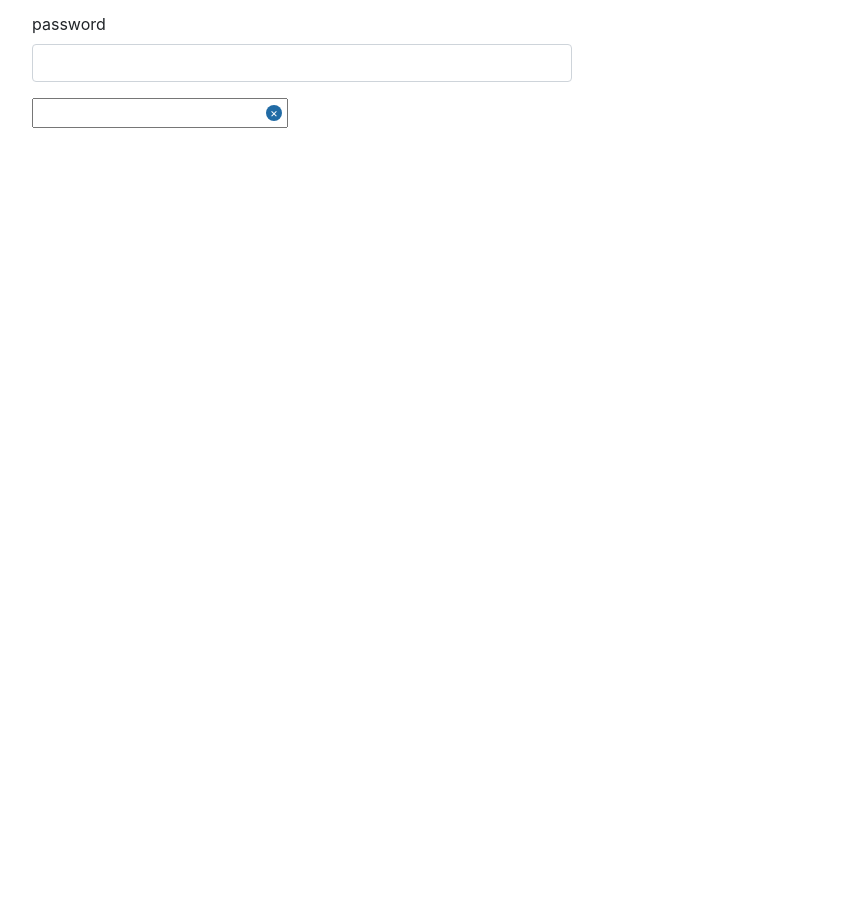
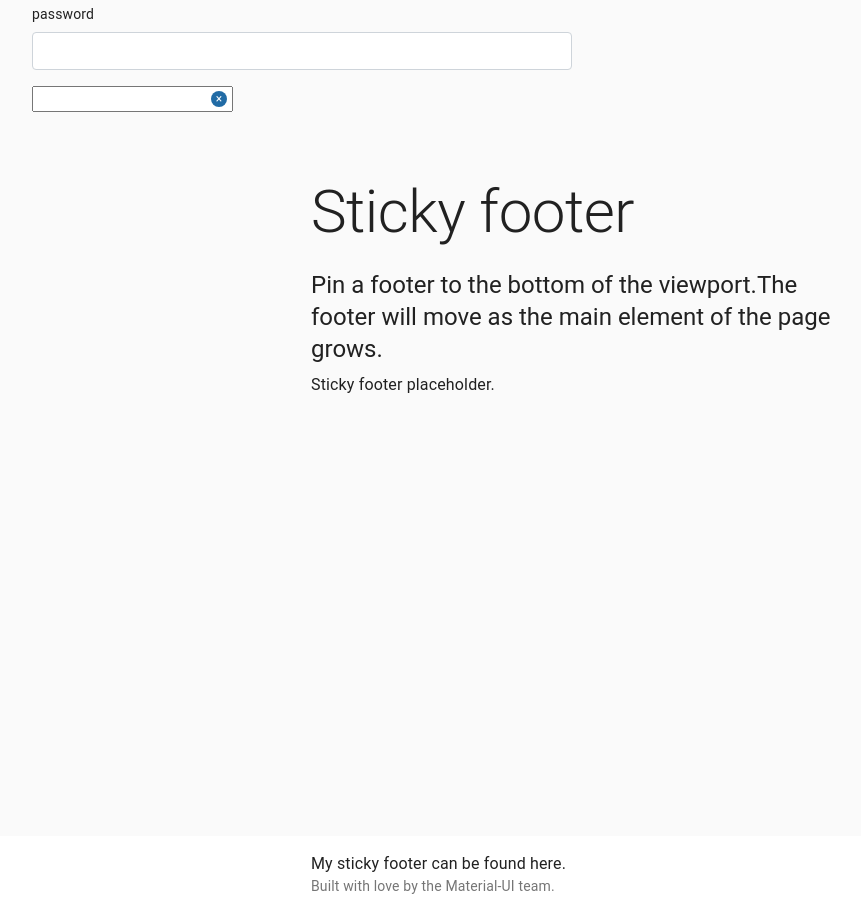
Before and after one commit to josuevalrob/talkit, a React (Create React App) app: page /login in a window 1280 px wide. Shown: the part 282-1194 px from the top of the page, without its empty margins (53-914 px from the left). Before the commit the page ends 800 px from the top, so only its background shows below. Built offline with nearby package versions, Linux system fonts and the light colour scheme.

Commit message:
adding footer from material design

```diff
--- a/src/App.js
+++ b/src/App.js
@@ -7,6 +7,7 @@
 import Navbar from './components/misc/Navbar';
 import PrivateRoute from './guards/PrivateRoutes';
 import Unsplash from './components/Unsplash';
+import Footer from './components/misc/footer'
 import { Switch, Route } from 'react-router-dom';
 
 function App() {
@@ -22,6 +23,7 @@
           <PrivateRoute exact path="/class/:cid/unity/:nid" component={Unity} />
         </Switch>
       </main>
+      <Footer />
     </div>
   );
 }
--- /dev/null
+++ b/src/components/misc/footer.js
@@ -0,0 +1,62 @@
+
+import React from 'react';
+import CssBaseline from '@material-ui/core/CssBaseline';
+import Typography from '@material-ui/core/Typography';
+import { makeStyles } from '@material-ui/core/styles';
+import Container from '@material-ui/core/Container';
+import Link from '@material-ui/core/Link';
+
+function MadeWithLove() {
+  return (
+    <Typography variant="body2" color="textSecondary">
+      {'Built with love by the '}
+      <Link color="inherit" href="https://material-ui.com/">
+        Material-UI
+      </Link>
+      {' team.'}
+    </Typography>
+  );
+}
+
+const useStyles = makeStyles(theme => ({
+  root: {
+    display: 'flex',
+    flexDirection: 'column',
+    minHeight: '100vh',
+  },
+  main: {
+    marginTop: theme.spacing(8),
+    marginBottom: theme.spacing(2),
+  },
+  footer: {
+    padding: theme.spacing(2),
+    marginTop: 'auto',
+    backgroundColor: 'white',
+  },
+}));
+
+export default function StickyFooter() {
+  const classes = useStyles();
+
+  return (
+    <div className={classes.root}>
+      <CssBaseline />
+      <Container component="main" className={classes.main} maxWidth="sm">
+        <Typography variant="h2" component="h1" gutterBottom>
+          Sticky footer
+        </Typography>
+        <Typography variant="h5" component="h2" gutterBottom>
+          {'Pin a footer to the bottom of the viewport.'}
+          {'The footer will move as the main element of the page grows.'}
+        </Typography>
+        <Typography variant="body1">Sticky footer placeholder.</Typography>
+      </Container>
+      <footer className={classes.footer}>
+        <Container maxWidth="sm">
+          <Typography variant="body1">My sticky footer can be found here.</Typography>
+          <MadeWithLove />
+        </Container>
+      </footer>
+    </div>
+  );
+}
```
